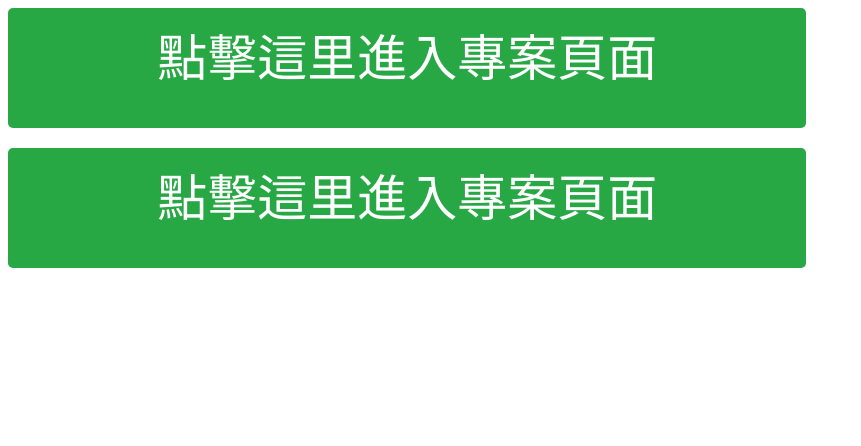
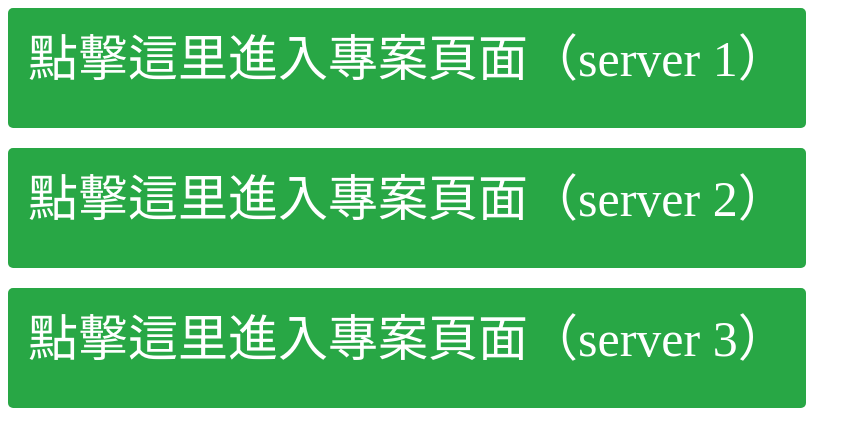
Before and after one commit to chingchen0518/calculator_test, a plain HTML site: page index.html in a window 1280 px wide. Shown: the whole page, without its empty margins (0-861 px from the left). Drawn offline with Linux system fonts and the light colour scheme.

Commit message:
Update index.html

```diff
--- a/index.html
+++ b/index.html
@@ -3,7 +3,7 @@
 <head>
     <meta charset="UTF-8">
     <meta name="viewport" content="width=device-width, initial-scale=1.0">
-    <title>Beautiful Button</title>
+    <title>第5組資料庫中轉頁面</title>
     <style>
         /* 按钮的基本样式 */
         .button {
@@ -38,8 +38,9 @@
 <body>
 
     <!-- 使用 <a> 标签作为按钮 -->
-    <a href="https://272f-2001-b011-c044-335e-41fa-902c-1fbe-82dd.ngrok-free.app" class="button">點擊這里進入專案頁面</a>
-    <a href="https://272f-2001-b011-c044-335e-41fa-902c-1fbe-82dd.ngrok-free.app" class="button">點擊這里進入專案頁面</a>
+    <a href="https://272f-2001-b011-c044-335e-41fa-902c-1fbe-82dd.ngrok-free.app" class="button">點擊這里進入專案頁面（server 1）</a>
+    <a href="https://272f-2001-b011-c044-335e-41fa-902c-1fbe-82dd.ngrok-free.app" class="button">點擊這里進入專案頁面（server 2）</a>
+    <a href="https://272f-2001-b011-c044-335e-41fa-902c-1fbe-82dd.ngrok-free.app" class="button">點擊這里進入專案頁面（server 3）</a>
 
 </body>
 </html>
```
